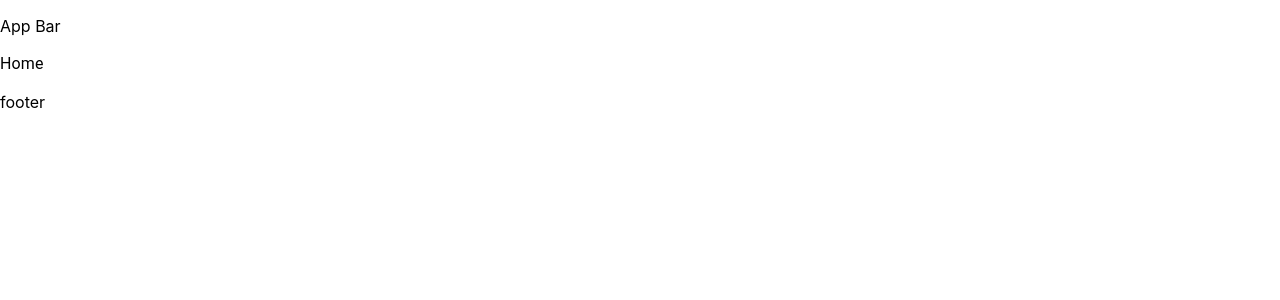
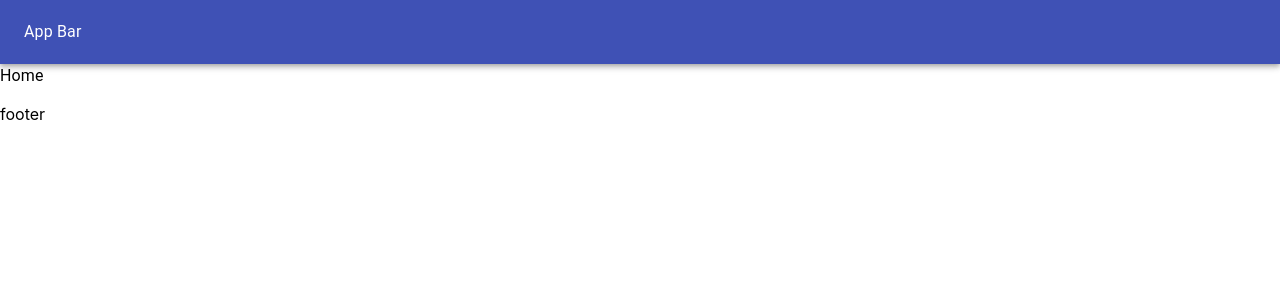
Before and after one commit to sportsjay/gtd-frontend-xxiii, a React (Create React App) app: page / in a window 1280 px wide. Shown: the top 300 px of the page. Built offline with nearby package versions, Linux system fonts and the light colour scheme.

Commit message:
established routes

```diff
--- a/src/App.jsx
+++ b/src/App.jsx
@@ -1,22 +1,38 @@
 import React from "react";
+import { makeStyles } from "@material-ui/core";
 import { BrowserRouter as Router, Route, Switch } from "react-router-dom";
 
 // Import Components
 import Footer from "./components/footer";
-import TopAppBar from "./components/topappbar";
+import TopAppBar from "./components/topappbar/topappbar";
 
 // Import Routes and Pages
 import { routes } from "./routes";
 
+const useStyles = makeStyles((theme) => ({
+  root: {
+    display: "flex",
+    [theme.breakpoints.up("md")]: {
+      height: "100%",
+    },
+    [theme.breakpoints.down("sm")]: {
+      height: "100%",
+    },
+  },
+}));
+
 function App() {
+  const classes = useStyles();
   return (
     <Router>
-      <TopAppBar />
-      <Switch>
-        {routes.map((page) => (
-          <Route key={page.id} path={page.path} component={page.body} exact />
-        ))}
-      </Switch>
+      <TopAppBar position="sticky" />
+      <div className={classes.root}>
+        <Switch>
+          {routes.map((page) => (
+            <Route key={page.id} path={page.path} component={page.body} exact />
+          ))}
+        </Switch>
+      </div>
       <Footer />
     </Router>
   );
--- a/src/components/topappbar.jsx
+++ /dev/null
@@ -1,11 +0,0 @@
-import React from "react";
-import { AppBar, Typography } from "@material-ui/core";
-import { Link } from "react-router-dom";
-
-export default function TopAppBar() {
-  return (
-    <div>
-      <p>App Bar</p>
-    </div>
-  );
-}
--- /dev/null
+++ b/src/components/topappbar/topappbar.jsx
@@ -0,0 +1,13 @@
+import React from "react";
+import { AppBar, Toolbar, Typography } from "@material-ui/core";
+import { Link } from "react-router-dom";
+
+export default function TopAppBar(props) {
+  return (
+    <AppBar {...props}>
+      <Toolbar>
+        <Typography>App Bar</Typography>
+      </Toolbar>
+    </AppBar>
+  );
+}
--- /dev/null
+++ b/src/pages/aboutus.jsx
@@ -0,0 +1,16 @@
+import React from "react";
+import { makeStyles, Typography } from "@material-ui/core";
+
+const useStyles = makeStyles((theme) => ({
+  root: {},
+}));
+
+export default function AboutUsPage() {
+  const classes = useStyles();
+
+  return (
+    <React.Fragment>
+      <Typography>AboutUs</Typography>
+    </React.Fragment>
+  );
+}
--- /dev/null
+++ b/src/pages/archive.jsx
@@ -0,0 +1,16 @@
+import React from "react";
+import { makeStyles, Typography } from "@material-ui/core";
+
+const useStyles = makeStyles((theme) => ({
+  root: {},
+}));
+
+export default function ArchivePage() {
+  const classes = useStyles();
+
+  return (
+    <React.Fragment>
+      <Typography>Archive</Typography>
+    </React.Fragment>
+  );
+}
--- /dev/null
+++ b/src/pages/committee.jsx
@@ -0,0 +1,16 @@
+import React from "react";
+import { makeStyles, Typography } from "@material-ui/core";
+
+const useStyles = makeStyles((theme) => ({
+  root: {},
+}));
+
+export default function CommitteePage() {
+  const classes = useStyles();
+
+  return (
+    <React.Fragment>
+      <Typography>Committee</Typography>
+    </React.Fragment>
+  );
+}
--- /dev/null
+++ b/src/pages/events.jsx
@@ -0,0 +1,16 @@
+import React from "react";
+import { makeStyles, Typography } from "@material-ui/core";
+
+const useStyles = makeStyles((theme) => ({
+  root: {},
+}));
+
+export default function EventsPage() {
+  const classes = useStyles();
+
+  return (
+    <React.Fragment>
+      <Typography>Events</Typography>
+    </React.Fragment>
+  );
+}
--- /dev/null
+++ b/src/pages/faq.jsx
@@ -0,0 +1,16 @@
+import React from "react";
+import { makeStyles, Typography } from "@material-ui/core";
+
+const useStyles = makeStyles((theme) => ({
+  root: {},
+}));
+
+export default function FAQPage() {
+  const classes = useStyles();
+
+  return (
+    <React.Fragment>
+      <Typography>FAQ</Typography>
+    </React.Fragment>
+  );
+}
--- a/src/routes.js
+++ b/src/routes.js
@@ -1,5 +1,10 @@
 // Import Pages
 import HomePage from "./pages/home";
+import AboutUsPage from "./pages/aboutus";
+import ArchivePage from "./pages/archive";
+import CommitteePage from "./pages/committee";
+import EventsPage from "./pages/events";
+import FAQPage from "./pages/faq";
 
 export const routes = [
   {
@@ -7,4 +12,29 @@ export const routes = [
     body: HomePage,
     path: "/",
   },
+  {
+    id: 1,
+    body: AboutUsPage,
+    path: "/about-us",
+  },
+  {
+    id: 2,
+    body: CommitteePage,
+    path: "/committee",
+  },
+  {
+    id: 3,
+    body: EventsPage,
+    path: "/events",
+  },
+  {
+    id: 4,
+    body: ArchivePage,
+    path: "/archive",
+  },
+  {
+    id: 5,
+    body: FAQPage,
+    path: "/faq",
+  },
 ];
```
Also changed, not shown: public/index.html (+0 -10 lines), src/index.js (+6 -6 lines), public/manifest.json, 1 other file (tests, documents, lock files or other folders).
